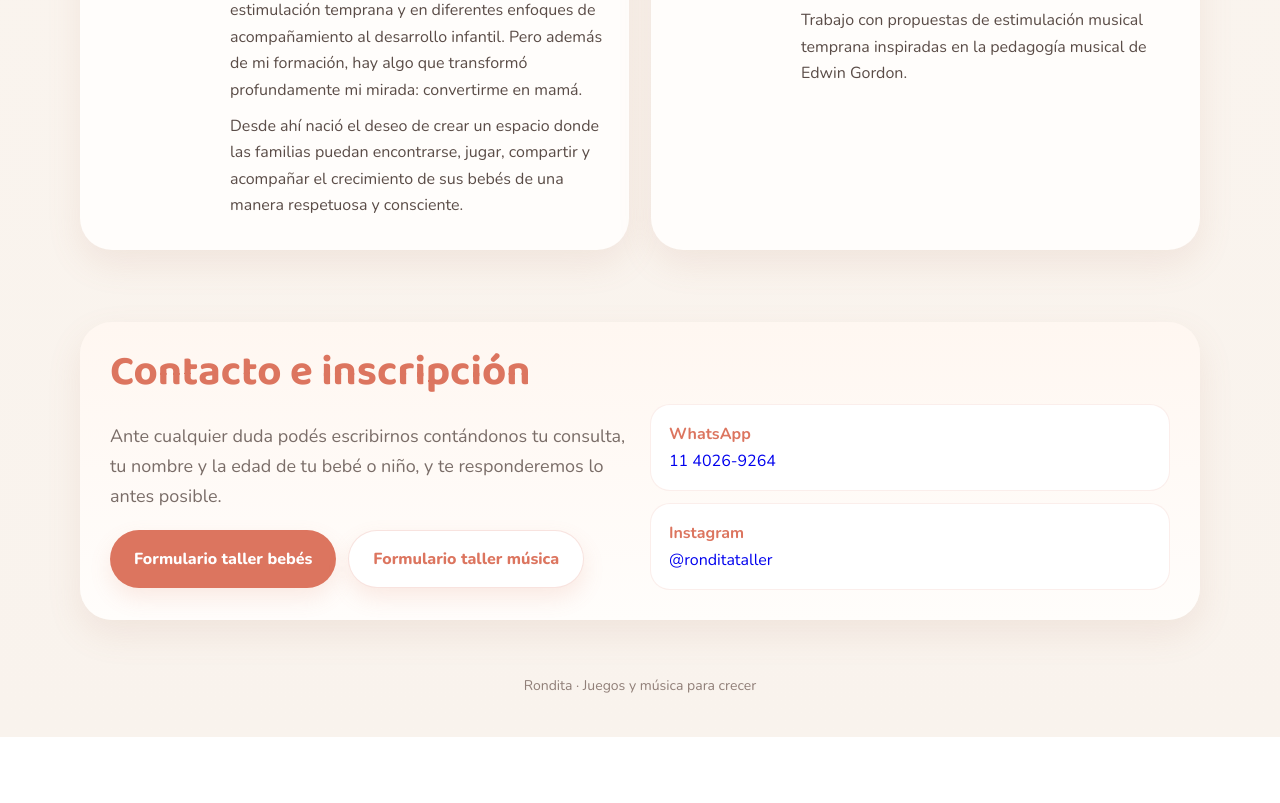
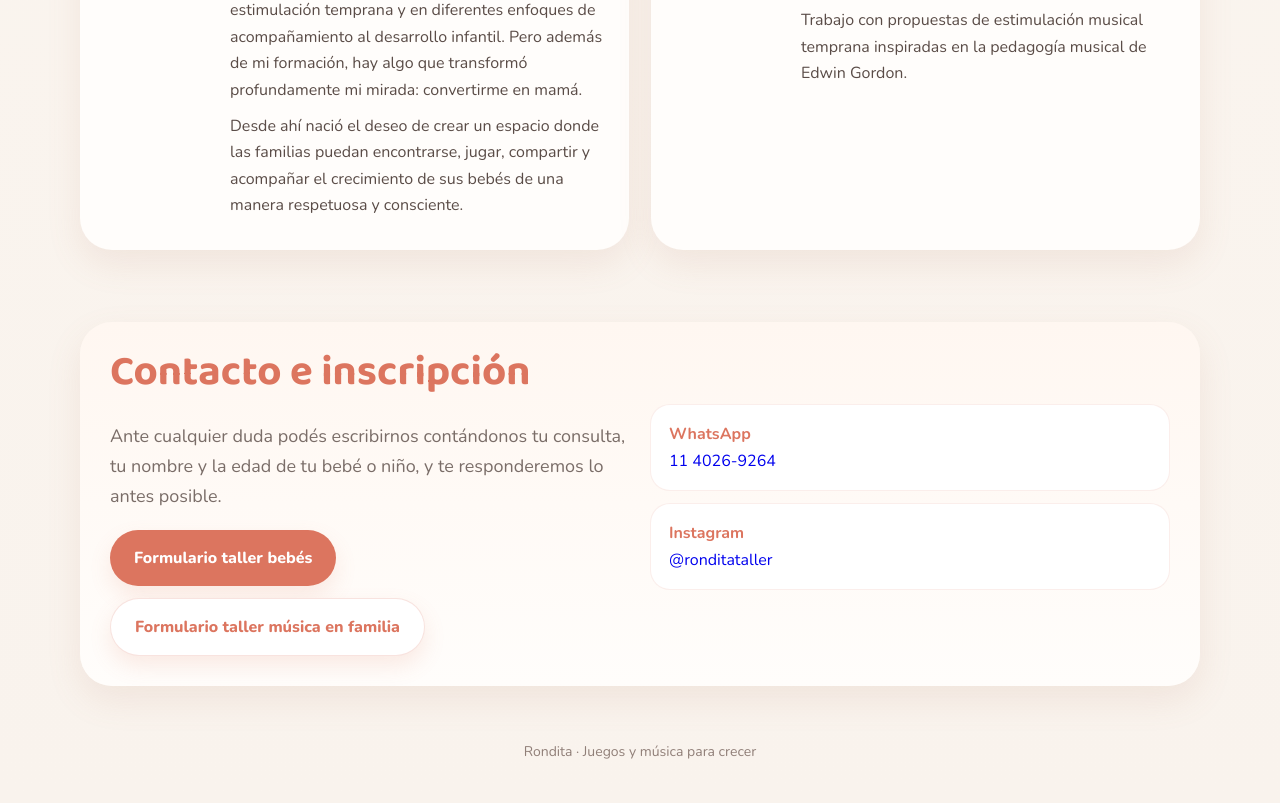
Before and after one commit to ronditataller/ronditataller, a plain HTML site: page index.html in a window 1280 px wide. Shown: the part 4838-5641 px from the top of the page. Before the commit the page ends 5575 px from the top, so only its background shows below. Drawn offline with nearby package versions, Linux system fonts and the light colour scheme.

Commit message:
Update index.html

```diff
--- a/index.html
+++ b/index.html
@@ -388,7 +388,7 @@ footer{padding:28px 0 40px; text-align:center; color:#907f78; font-size:14px}
         <p class="section-intro" style="max-width:none">Ante cualquier duda podés escribirnos contándonos tu consulta, tu nombre y la edad de tu bebé o niño, y te responderemos lo antes posible.</p>
         <div class="forms-buttons">
           <a class="button button-primary" href="https://docs.google.com/forms/d/1awmorx6NntfcdaLmSn6Mwah6V9smmS7Mtmx_M9JFqAM/edit" target="_blank" rel="noopener noreferrer">Formulario taller bebés</a>
-          <a class="button button-secondary" href="https://docs.google.com/forms/d/1tHkEWsBjibCkpPdvJJ5oRWLcauBTgveIobpleRBxFmY/edit" target="_blank" rel="noopener noreferrer">Formulario taller música</a>
+          <a class="button button-secondary" href="https://docs.google.com/forms/d/1tHkEWsBjibCkpPdvJJ5oRWLcauBTgveIobpleRBxFmY/edit" target="_blank" rel="noopener noreferrer">Formulario taller música en familia</a>
         </div>
       </div>
       <div class="contact-actions">
```
